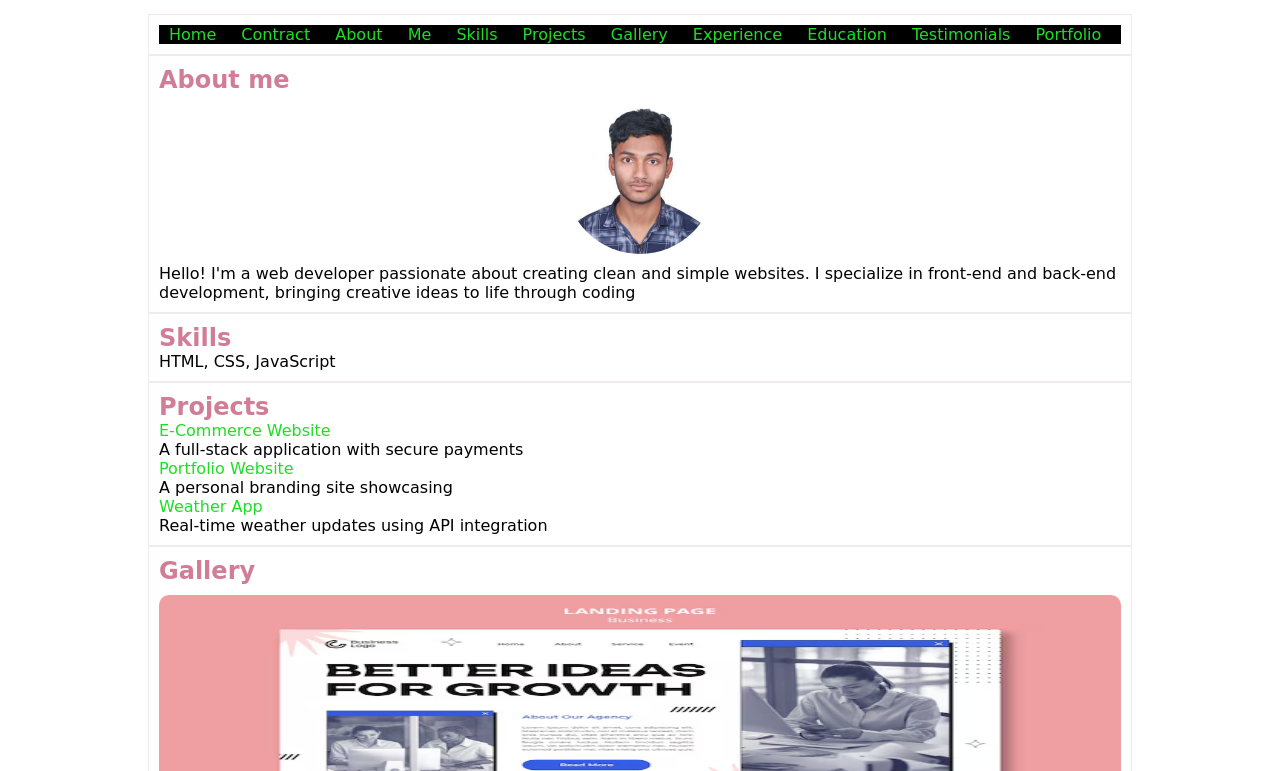
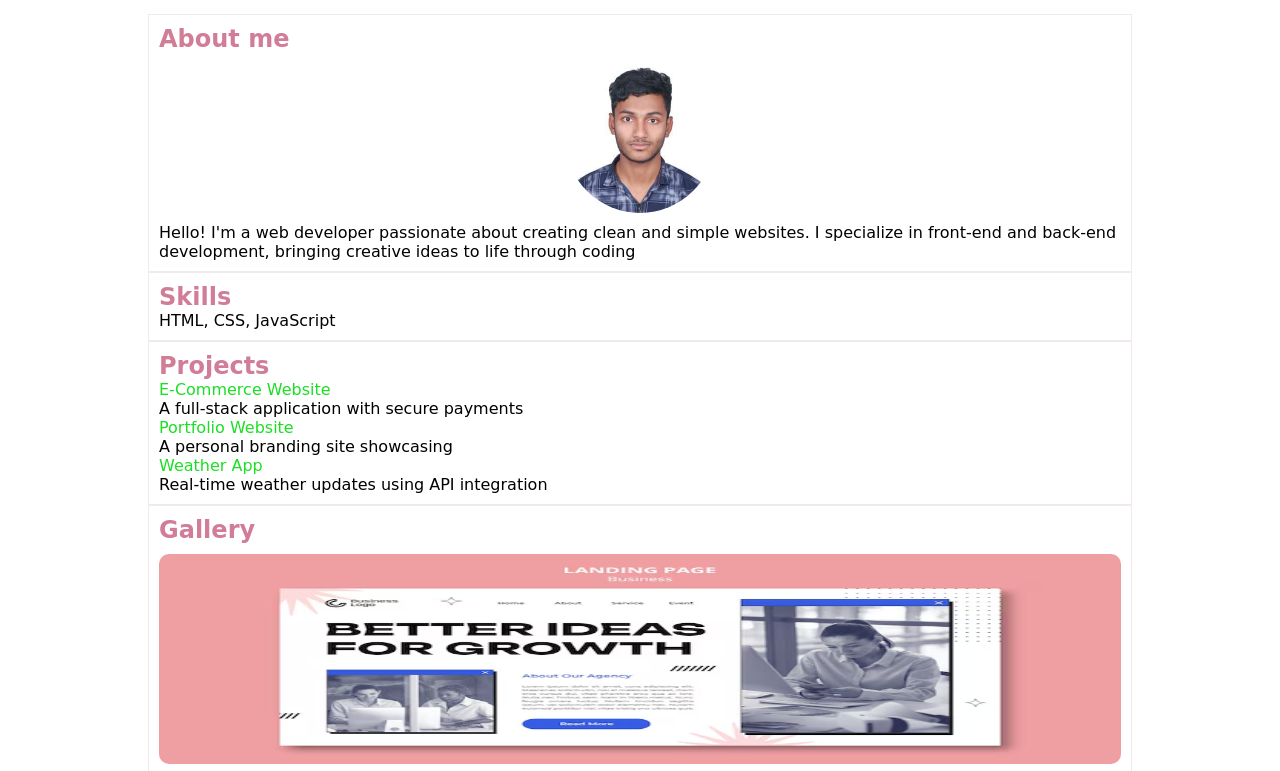
Before and after one commit to julfikar2003/portfolio, a plain HTML site: page index.html in a window 1280 px wide. Shown: the part 64-835 px from the top of the page. Drawn offline with Linux system fonts and the light colour scheme; a web font is replaced by a local one.

Commit message:
index and style file change

```diff
--- a/index.html
+++ b/index.html
@@ -16,24 +16,7 @@
         <h1> My Portfolio</h1>
     </header>
    <main class="main">
-    <section>
-        <nav>
-            <ul>
-                <li><a href="#">Home</a></li>
-                <li><a href="#">Contract</a></li>
-                <li><a href="#">About</a></li>
-                <li><a href="#">Me</a></li>
-                <li><a href="#">Skills</a></li>
-                <li><a href="#">Projects</a></li>
-                <li><a href="#">Gallery</a></li>
-                <li><a href="#">Experience</a></li>
-                <li><a href="#">Education</a></li>
-                <li><a href="#">Testimonials</a></li>
-                <li><a href="#">Portfolio</a></li>
 
-            </ul>
-        </nav>
-    </section>
     <section>
         <h2>About me</h2>
         <img class="Portfolio" src="pic/my pic.jpg" alt="">
@@ -97,9 +80,8 @@
             <a href="https://github.com/julfikar2003" target="_blank"><i class="fa-brands fa-github"></i></a>
     <a href="https://www.facebook.com/md.julfikar.986534" target="_blank"><i class="fa-brands fa-facebook"></i></a>
             <a href="https://www.linkedin.com" target="_self"><i class="fa-brands fa-linkedin"></i></a>
-            <a href="#"><h5>MY</h5></a>
-            <a href="#"><h5>PORTFOLIO</h5></a>
-        <h5></h5>
+        <a href="#"><i class="fa-brands fa-tiktok"></i></a>
+
    </footer>
 </body>
 </html>
--- a/style.css
+++ b/style.css
@@ -13,7 +13,7 @@
 h2{
     color: #D17D98;
 }
-header {
+header , footer{
     background-color: black;
     color: white;
     text-align: center;
@@ -62,32 +62,3 @@ i{
     font-size: 24px;
     color: wheat;
 }
-footer{
-    text-align: center;
-    background-color: black;
-    color: white;
-    padding: 10px;
-}
-h5{
-    display: inline;
-}
-li{
-    list-style: none;
-}
-nav {
-background-color: black;
-}
-
-li{
-    display: inline;
-}
-ul li{
-    margin: 0;
-    padding: 10px;
-
-}
-ul li a:hover{
-    text-decoration: none;
-    color: white;
-    background-color: rgb(21, 56, 131);
-}
```
